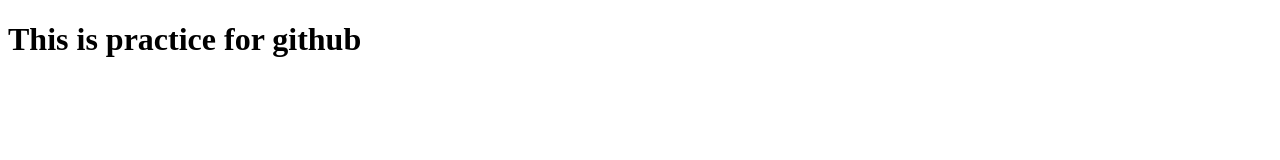
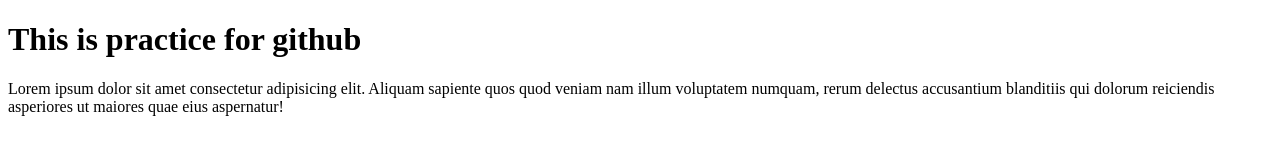
Before and after one commit to sarthakpatel231/gitPractice, a plain HTML site: page index.html in a window 1280 px wide. Drawn offline with Linux system fonts and the light colour scheme.

Commit message:
this is my second commit

```diff
--- a/index.html
+++ b/index.html
@@ -7,5 +7,6 @@
 </head>
 <body>
   <h1>This is practice for github</h1>
+  <p> Lorem ipsum dolor sit amet consectetur adipisicing elit. Aliquam sapiente quos quod veniam nam illum voluptatem numquam, rerum delectus accusantium blanditiis qui dolorum reiciendis asperiores ut maiores quae eius aspernatur!</p>
 </body>
 </html>
```
